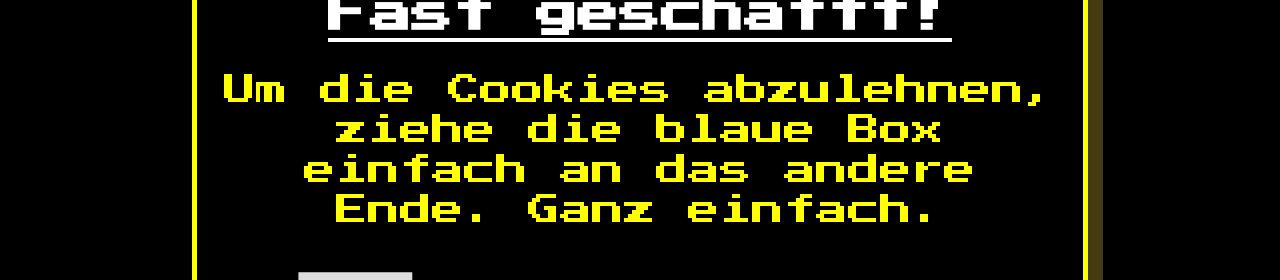
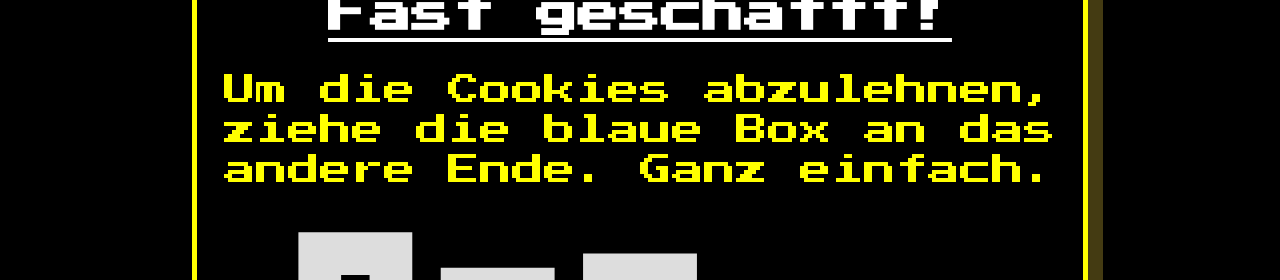
Before and after one commit to DominikGangl/cookie-monster, a SvelteKit app: page /level-11 in a window 1280 px wide. Shown: the part 269-549 px from the top of the page. Built offline with nearby package versions, Linux system fonts and the light colour scheme.

Commit message:
lndw final

```diff
--- a/src/routes/level-11/+page.svelte
+++ b/src/routes/level-11/+page.svelte
@@ -178,7 +178,7 @@
 	<div class=" flex flex-col items-center">
 		<h3 class="text-center text-2xl font-bold">Fast geschafft!</h3>
 
-		<p>Um die Cookies abzulehnen, ziehe die blaue Box einfach an das andere Ende. Ganz einfach.</p>
+		<p>Um die Cookies abzulehnen, ziehe die blaue Box an das andere Ende. Ganz einfach.</p>
 
 		<div
 			bind:this={gameContainer}
--- a/src/routes/level-6/+page.svelte
+++ b/src/routes/level-6/+page.svelte
@@ -5,7 +5,7 @@
 
 	function setPatternInfo() {
 		infoTitle.set('Sichtbar, aber versteckt');
-		infoText.set('Ich habe die richtige Option sichtbar, aber gut versteckt platziert.');
+		infoText.set('Hehe. Ich habe die richtige Option sichtbar, aber gut versteckt platziert.');
 	}
 </script>
 
```
